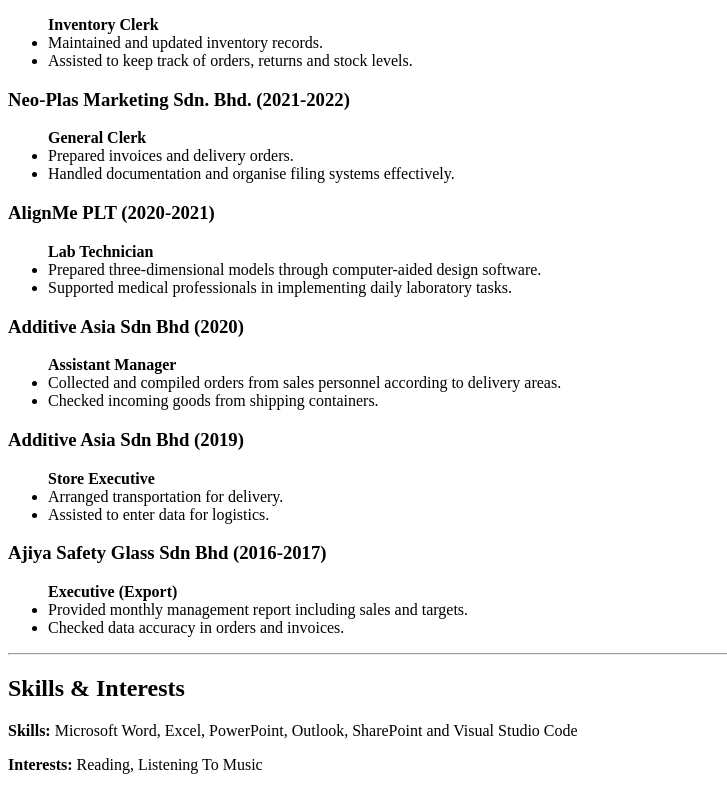
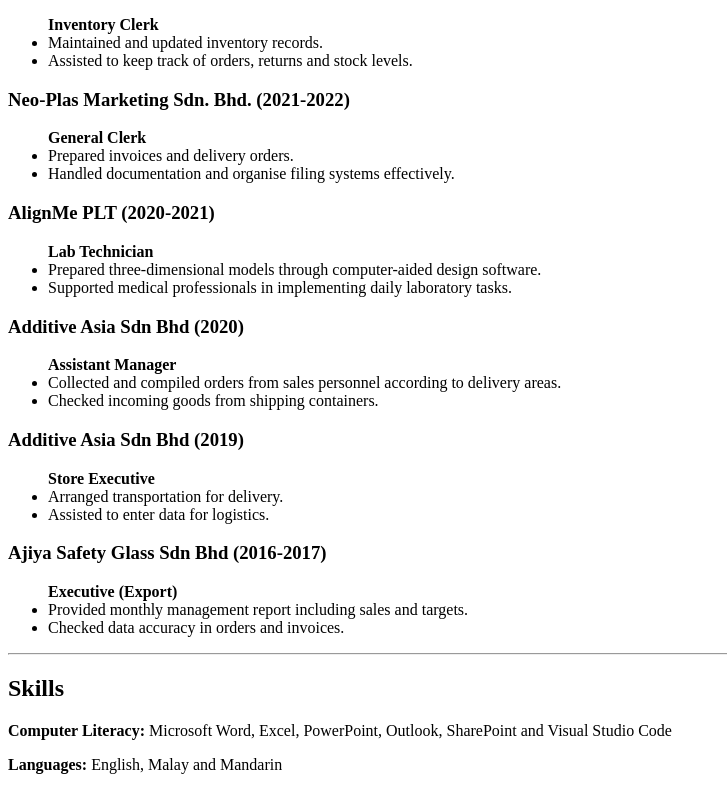
Before and after one commit to sr418/resume-1, a plain HTML site: page index.html in a window 1280 px wide. Shown: the part 796-1586 px from the top of the page, without its empty margins (0-727 px from the left). Drawn offline with Linux system fonts and the light colour scheme.

Commit message:
Update index.html

```diff
--- a/index.html
+++ b/index.html
@@ -115,9 +115,9 @@
     </ul>
 
     <hr />
-    <h2>Skills & Interests</h2>
-    <p><b>Skills: </b>Microsoft Word, Excel, PowerPoint, Outlook, SharePoint and Visual Studio Code</p>
-    <p><b>Interests: </b>Reading, Listening To Music</p>
+    <h2>Skills</h2>
+    <p><b>Computer Literacy: </b>Microsoft Word, Excel, PowerPoint, Outlook, SharePoint and Visual Studio Code</p>
+    <p><b>Languages: </b>English, Malay and Mandarin</p>
 </body>
 
 </html>
```
